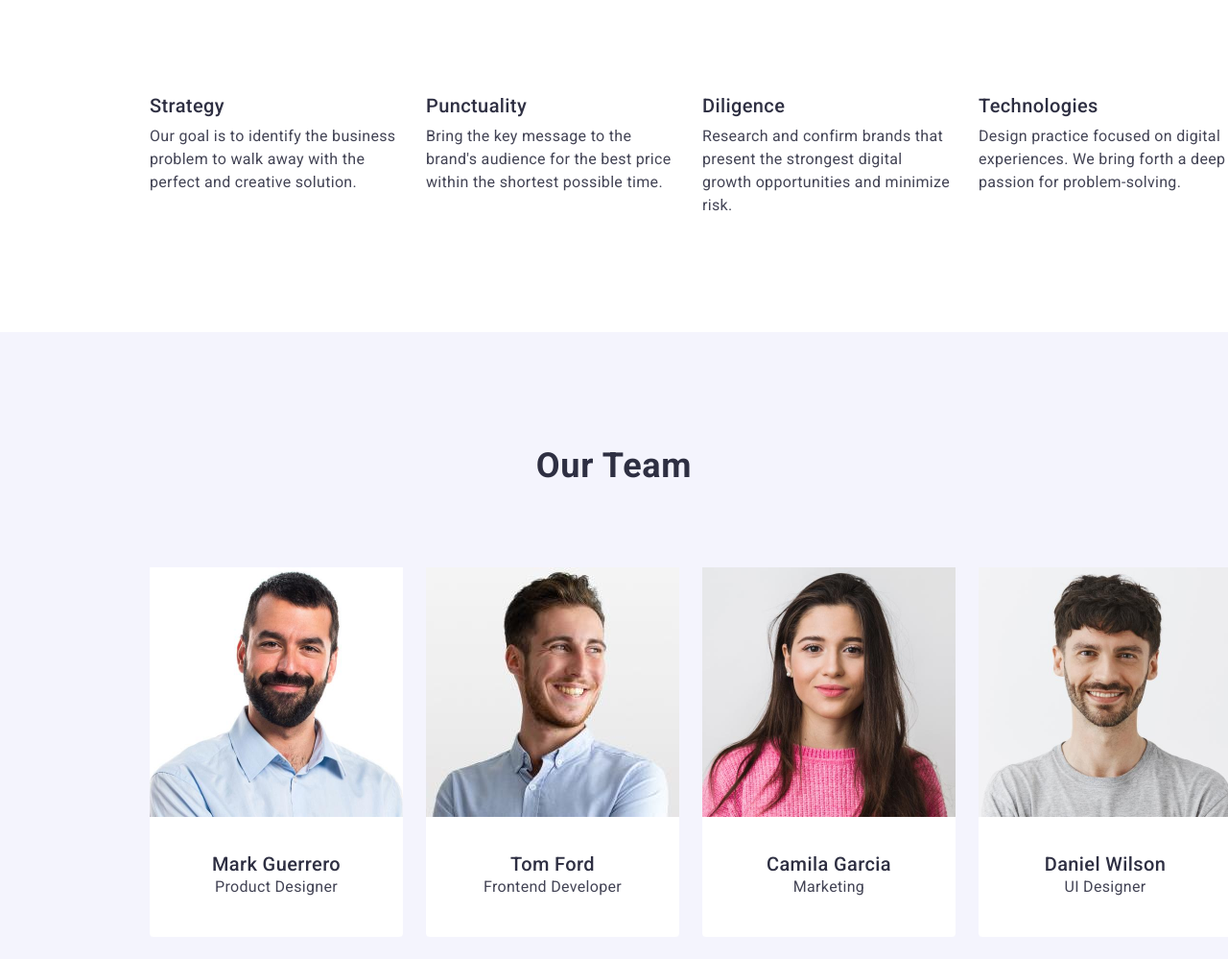
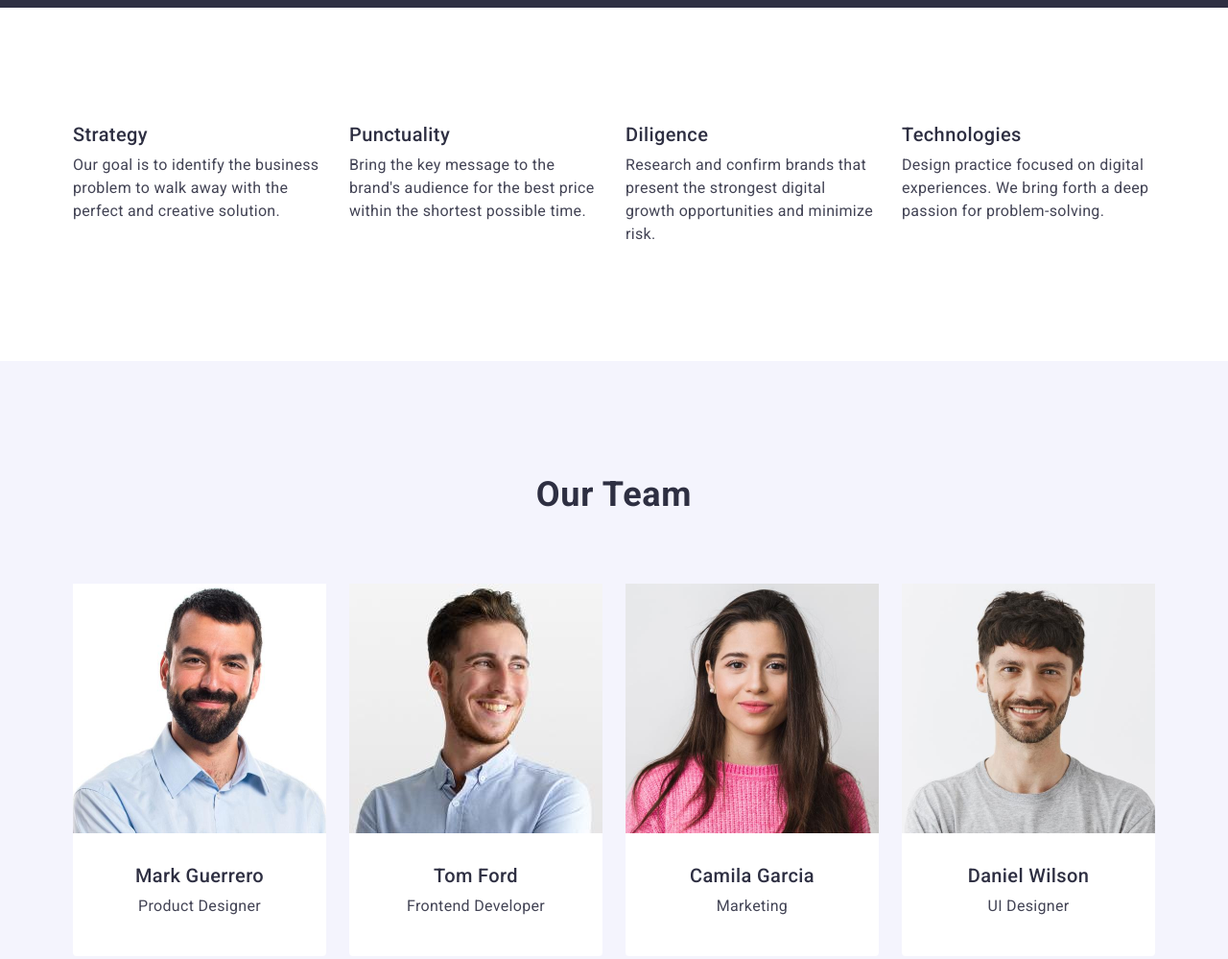
Before and after one commit to HannaOs-GOIT/goit-markup-hw-03, a plain HTML site: page index.html in a window 1280 px wide. Shown: the part 860-1859 px from the top of the page at 96% size. Drawn offline with nearby package versions, Linux system fonts and the light colour scheme.

Commit message:
add index file

```diff
--- a/css/styles.css
+++ b/css/styles.css
@@ -18,12 +18,14 @@ font-family: "Roboto", sans-serif;
   a {
     text-decoration: none;
   }
-
+img {
+  display: block;
+}
 /* common */
 
   .container {
-max-width: 1158;
-padding: 0 15;
+max-width: 1158px;
+padding: 0 15px;
 margin: 0 auto;
   }
 
@@ -84,7 +86,7 @@ color: #4d5ae5;
 
 .navigation-link {
     display: block;
-    padding: 24px;
+    padding: 24px 0;
 font-weight: 500;
 font-size: 16px;
 line-height: 1.5;
@@ -149,6 +151,8 @@ margin-right: auto;
     margin-left: auto;
     text-align: center;
     display: block;
+    width: 169px;
+    height: 56px;
 }
 .title-button:hover,
 .title-button:focus {
@@ -158,7 +162,7 @@ margin-right: auto;
 /* principles of our work */
 
 .feature {
-padding: 120px 156px;
+padding: 120px 0;
 }
 
 
@@ -175,6 +179,8 @@ padding: 120px 156px;
   overflow: hidden;
 }
 
+
+
 .container-narrow {
     width: 1158px;
     margin: 0 8px;
@@ -187,7 +193,7 @@ padding: 120px 156px;
   }
 
 .feature-list-item {
-    width: calc(100 - 72)/4;
+    width: calc((100 - 72)/4);
     padding-left: 0;
     margin: 0;
 }
@@ -197,7 +203,7 @@ padding: 120px 156px;
     line-height: 1.2;
     letter-spacing: 0.02em;
     color: #2e2f42;
-    padding-bottom: 8px;
+    margin-bottom: 8px;
 }
 .feature-text
 {
@@ -214,7 +220,7 @@ width: 264px;
 
 .team {
     background: #f4f4fd;
-    padding: 120px 156px;
+    padding: 120px 0;
 }
 
 .team-card-container {
@@ -231,11 +237,11 @@ width: 264px;
     text-align: center;
     color: #2e2f42;
     text-transform: capitalize;
-    margin-bottom: 85px;
+    margin-bottom: 72px;
 }
 .card {
     background: #fff;
-    width: calc(100 - 72)/4;
+    width: calc((100 - 72)/4);
     padding-left: 0;
     margin: 0;
     border-radius: 0 0 4px 4px;
@@ -248,6 +254,7 @@ letter-spacing: 0.02em;
 text-align: center;
 color: #2e2f42;
 text-transform: capitalize;
+margin-bottom: 8px;
 }
 
 .card-content {
@@ -258,7 +265,7 @@ text-align: center;
 color: #434455;
 }
 .card-container {
-padding: 32px;
+padding: 32px 0;
 margin-bottom: 8px ;
 }
 
```
Lines whose indentation alone changed are shown as unchanged.
